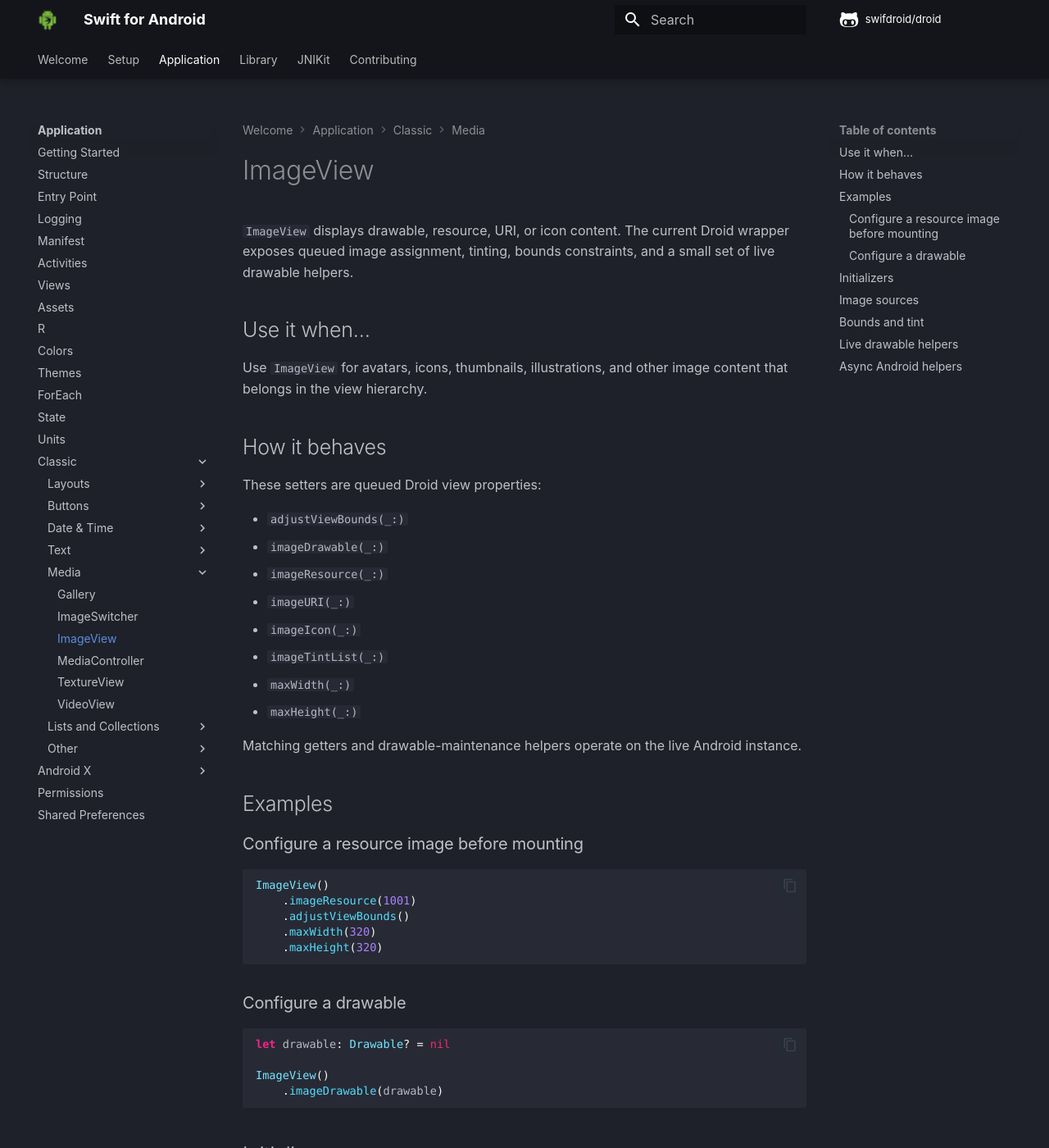
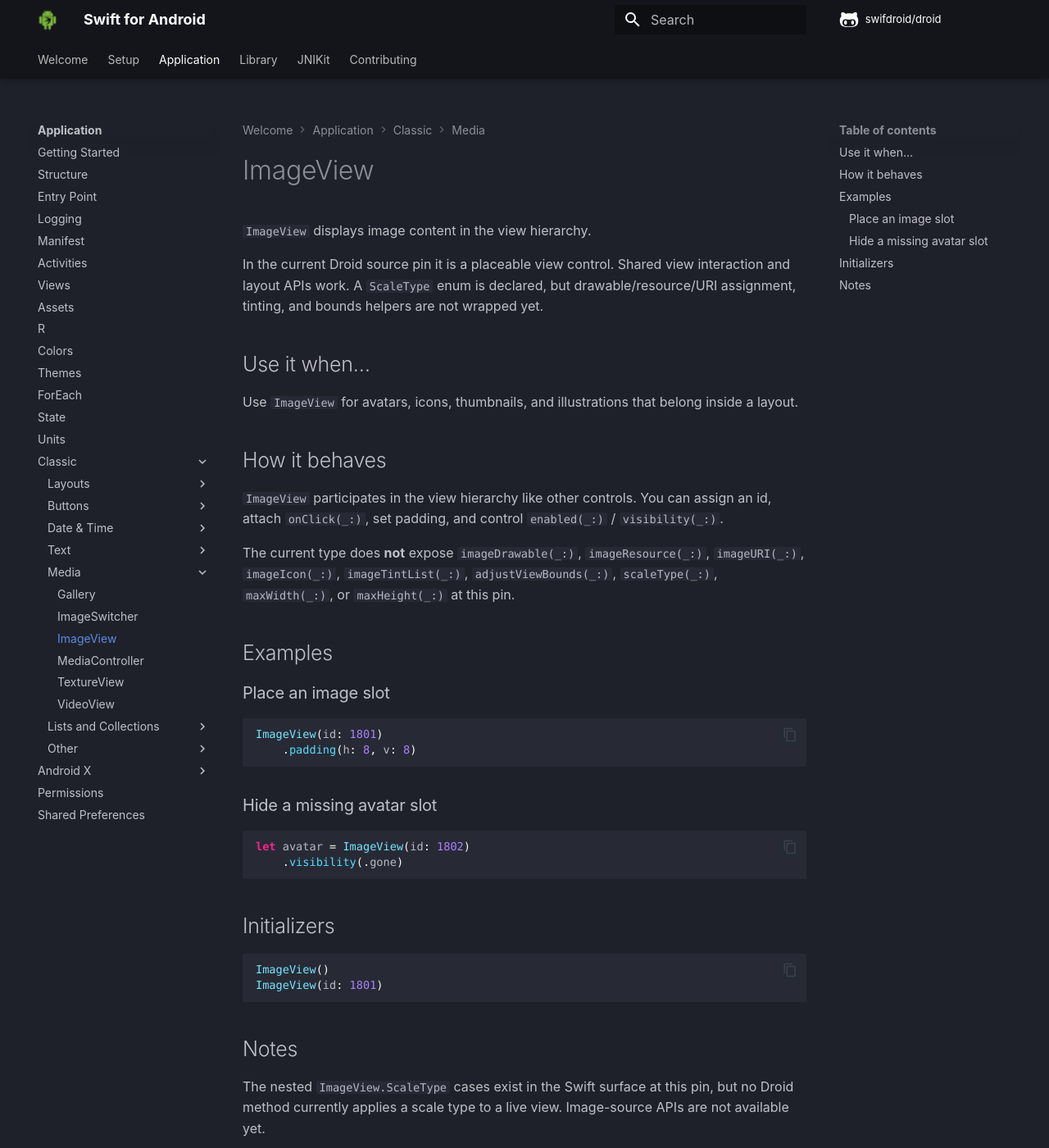
Before and after one commit to swifdroid/docs, an MkDocs documentation site: the page built from docs/app/classic/image-view.md, in a window 1280 px wide and 1400 px high. Shown: the whole window at 82% size. Built offline with MkDocs 1.6.1 and Material for MkDocs 9.7.7, drawn with Linux system fonts in a browser that asks for light colours; comment, search, counter and statistics services are not loaded; some of the changed text lies outside the part shown.

Commit message:
📝 Pin-truth rewrite ImageView family

````diff
--- a/docs/app/classic/image-view.md
+++ b/docs/app/classic/image-view.md
@@ -1,84 +1,42 @@
 # ImageView
 
-`ImageView` displays drawable, resource, URI, or icon content. The current Droid wrapper exposes queued image assignment, tinting, bounds constraints, and a small set of live drawable helpers.
+`ImageView` displays image content in the view hierarchy.
+
+In the current Droid source pin it is a placeable view control. Shared view interaction and layout APIs work. A `ScaleType` enum is declared, but drawable/resource/URI assignment, tinting, and bounds helpers are not wrapped yet.
 
 ## Use it when…
 
-Use `ImageView` for avatars, icons, thumbnails, illustrations, and other image content that belongs in the view hierarchy.
+Use `ImageView` for avatars, icons, thumbnails, and illustrations that belong inside a layout.
 
 ## How it behaves
 
-These setters are queued Droid view properties:
+`ImageView` participates in the view hierarchy like other controls. You can assign an id, attach `onClick(_:)`, set padding, and control `enabled(_:)` / `visibility(_:)`.
 
-- `adjustViewBounds(_:)`
-- `imageDrawable(_:)`
-- `imageResource(_:)`
-- `imageURI(_:)`
-- `imageIcon(_:)`
-- `imageTintList(_:)`
-- `maxWidth(_:)`
-- `maxHeight(_:)`
-
-Matching getters and drawable-maintenance helpers operate on the live Android instance.
+The current type does **not** expose `imageDrawable(_:)`, `imageResource(_:)`, `imageURI(_:)`, `imageIcon(_:)`, `imageTintList(_:)`, `adjustViewBounds(_:)`, `scaleType(_:)`, `maxWidth(_:)`, or `maxHeight(_:)` at this pin.
 
 ## Examples
 
-### Configure a resource image before mounting
+### Place an image slot
 
 ```swift
-ImageView()
-    .imageResource(1001)
-    .adjustViewBounds()
-    .maxWidth(320)
-    .maxHeight(320)
+ImageView(id: 1801)
+    .padding(h: 8, v: 8)
 ```
 
-### Configure a drawable
+### Hide a missing avatar slot
 
 ```swift
-let drawable: Drawable? = nil
-
-ImageView()
-    .imageDrawable(drawable)
+let avatar = ImageView(id: 1802)
+    .visibility(.gone)
 ```
 
 ## Initializers
 
 ```swift
 ImageView()
-ImageView(id: 1001)
+ImageView(id: 1801)
 ```
 
-## Image sources
+## Notes
 
-`imageDrawable(_:)` queues an optional Android `Drawable`.
-
-`imageResource(_:)` queues a drawable resource ID.
-
-`imageURI(_:)` queues an optional Android `Uri`.
-
-`imageIcon(_:)` queues a JNI-compatible Android `Icon` object.
-
-## Bounds and tint
-
-`adjustViewBounds(_:)` queues whether Android should adjust the view bounds to preserve the drawable aspect ratio.
-
-`maxWidth(_:)` and `maxHeight(_:)` queue maximum dimensions.
-
-`imageTintList(_:)` queues an optional `ColorStateList`.
-
-The corresponding getters read live Android state.
-
-## Live drawable helpers
-
-`drawable()` returns the current live `Drawable?`.
-
-`invalidateDrawable(_:)`, `jumpDrawablesToCurrentState()`, and `verifyDrawable(_:)` forward directly to the mounted Android view.
-
-`hasOverlappingRendering()` reports Android's current rendering characteristic.
-
-## Async Android helpers
-
-`setImageIconAsync(_:)`, `setImageResourceAsync(_:)`, and `setImageURIAsync(_:)` call the live Android APIs and return Android's `Runnable` object as `JObject?` when available.
-
-The wrapper defines an `ImageView.ScaleType` enum, but the current source does not expose a scale-type setter/getter through this wrapper.
+The nested `ImageView.ScaleType` cases exist in the Swift surface at this pin, but no Droid method currently applies a scale type to a live view. Image-source APIs are not available yet.
````
Also changed, not shown: docs/app/classic/image-button.md (+17 -33 lines), docs/app/classic/image-switcher.md (+13 -37 lines).
